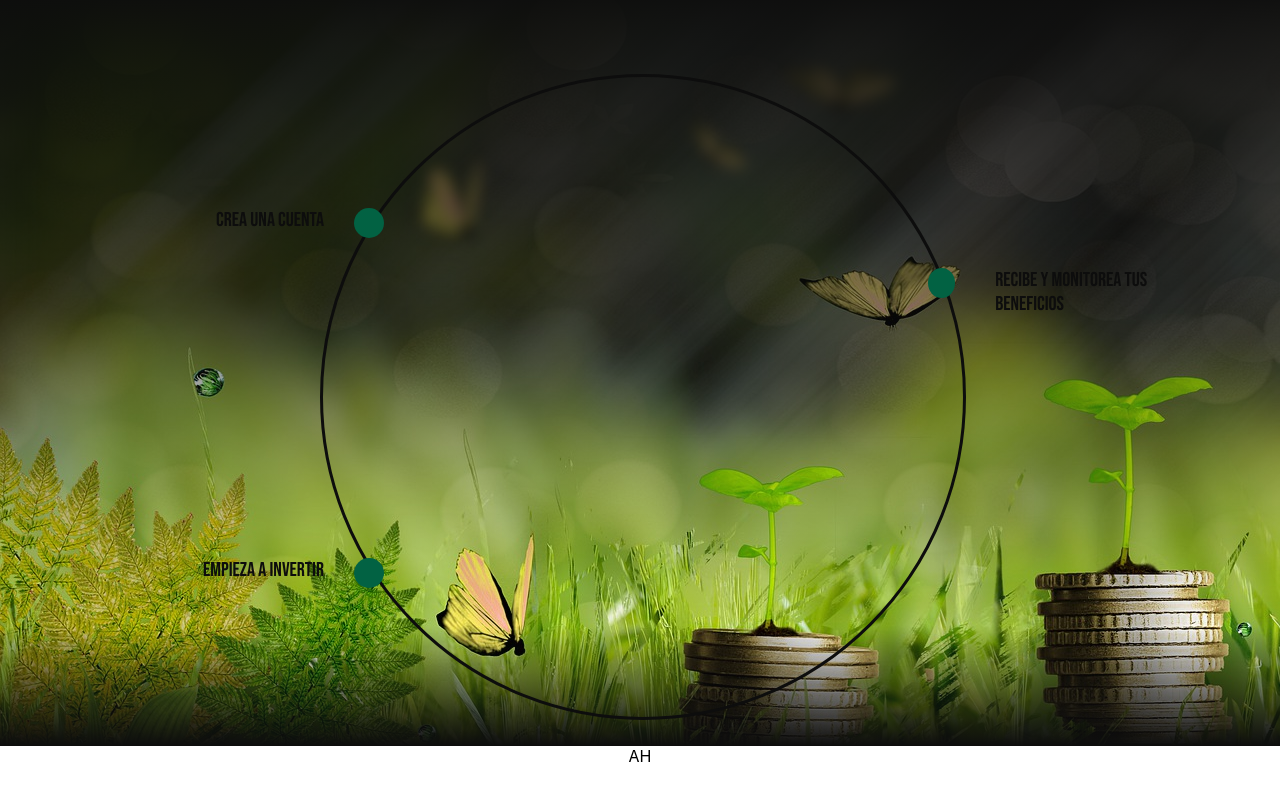
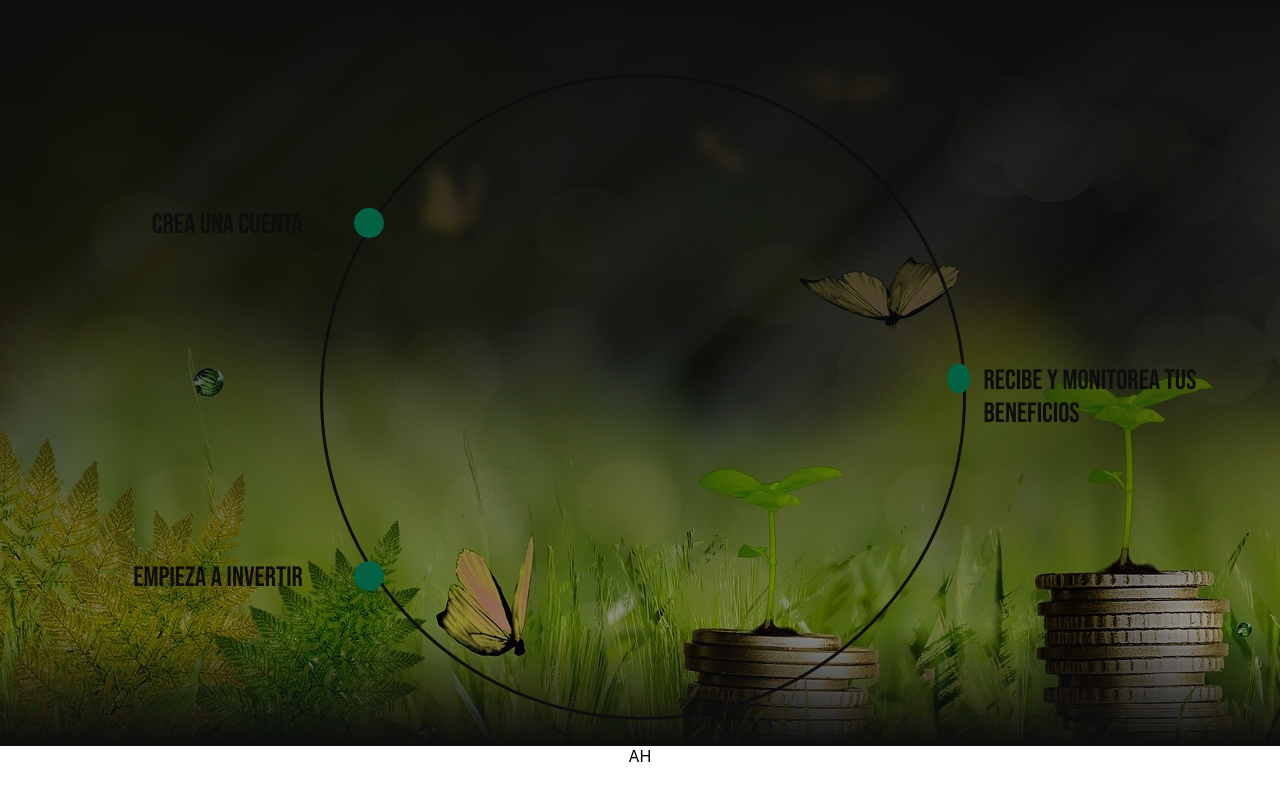
Before and after one commit to anayap04/seed, a React (Create React App) app: page / in a window 1280 px wide. Shown: the part 1711-2511 px from the top of the page. Built offline with nearby package versions, Linux system fonts and the light colour scheme; what react-animations would draw is missing.

Commit message:
Images edited

```diff
--- a/src/app/screens/home/HowTo.js
+++ b/src/app/screens/home/HowTo.js
@@ -19,12 +19,11 @@ const HowTo = (props) => {
     { id: 1, title: t("startInvest"), desc: t("startInvestDesc") },
     { id: 2, title: t("checkBenefits"), desc: t("checkBenefitsDesc") },
   ];
-  console.log(height);
   const renderStep = () =>
     infoSteps.map((step) => (
       <StepContainer responsiveWidth={width} responsiveHeight={height} key={step.id}>
         <Dots theme={theme} />
-        <TextContainer>
+        <TextContainer responsiveWidth={width}>
           <TitleText theme={theme}>{step.title}</TitleText>
         </TextContainer>
       </StepContainer>
--- a/src/app/screens/home/styles.js
+++ b/src/app/screens/home/styles.js
@@ -153,10 +153,10 @@ export const StepContainer = styled.div`
   &:nth-child(4) {
     flex-direction: row;
     transform: translate(
-      ${({ responsiveWidth }) => responsiveWidth - 0.275 * responsiveWidth}px,
-      ${({ responsiveWidth }) => -(responsiveWidth - 0.6 * responsiveWidth)}px
+      ${({ responsiveWidth }) => responsiveWidth - 0.26 * responsiveWidth}px,
+      ${({ responsiveWidth }) => -(responsiveWidth - 0.67 * responsiveWidth)}px
     );
-    width: 300px;
+    width:  ${({ responsiveWidth }) => 0.26 * responsiveWidth}px;
     @media (${device.mobileS} and ${device.mobileAll}) {
       width: ${({responsiveWidth}) => responsiveWidth * 0.65};
       flex-direction: row;
@@ -175,14 +175,8 @@ export const StepContainer = styled.div`
   }
 `;
 export const TextContainer = styled.div`
-  margin-left: 40px;
-  margin-right: 30px;
-  @media (${device.laptop} and ${device.biggerScreens}) {
-    width: 200px;
-  }
-  @media (${device.laptopL}) {
-    width: 10.5vw;
-  }
+  margin-left: ${({responsiveWidth}) => responsiveWidth * 0.01}px;
+  margin-right: ${({responsiveWidth}) => responsiveWidth * 0.04}px;
   text-align: left;
 `;
 
@@ -190,4 +184,7 @@ export const TitleText = styled.div`
   font-family: BebasNeue-Regular;
   color: ${({ theme }) => theme.fonts};
   font-size: 20px;
+  @media (${device.laptop}) {
+    font-size: 28px;
+  }
 `;
```
Also changed, not shown: src/assets/imgs/bonos.jpeg, src/assets/imgs/trees.jpg.
